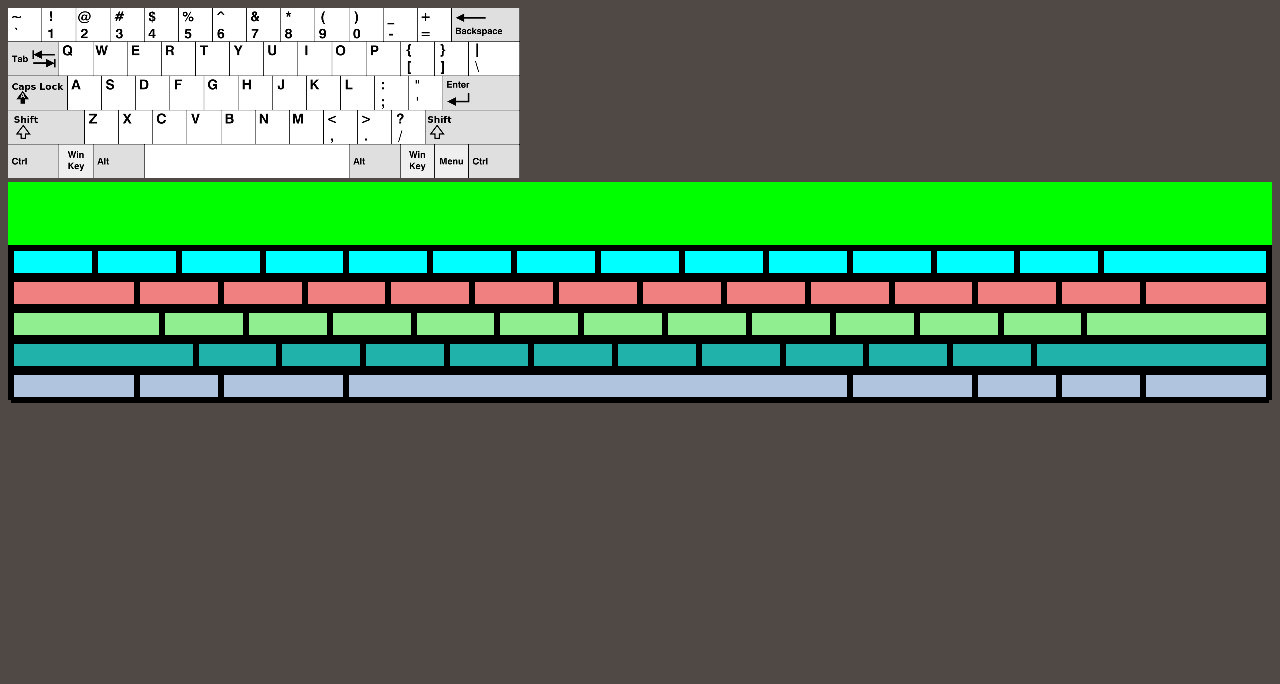
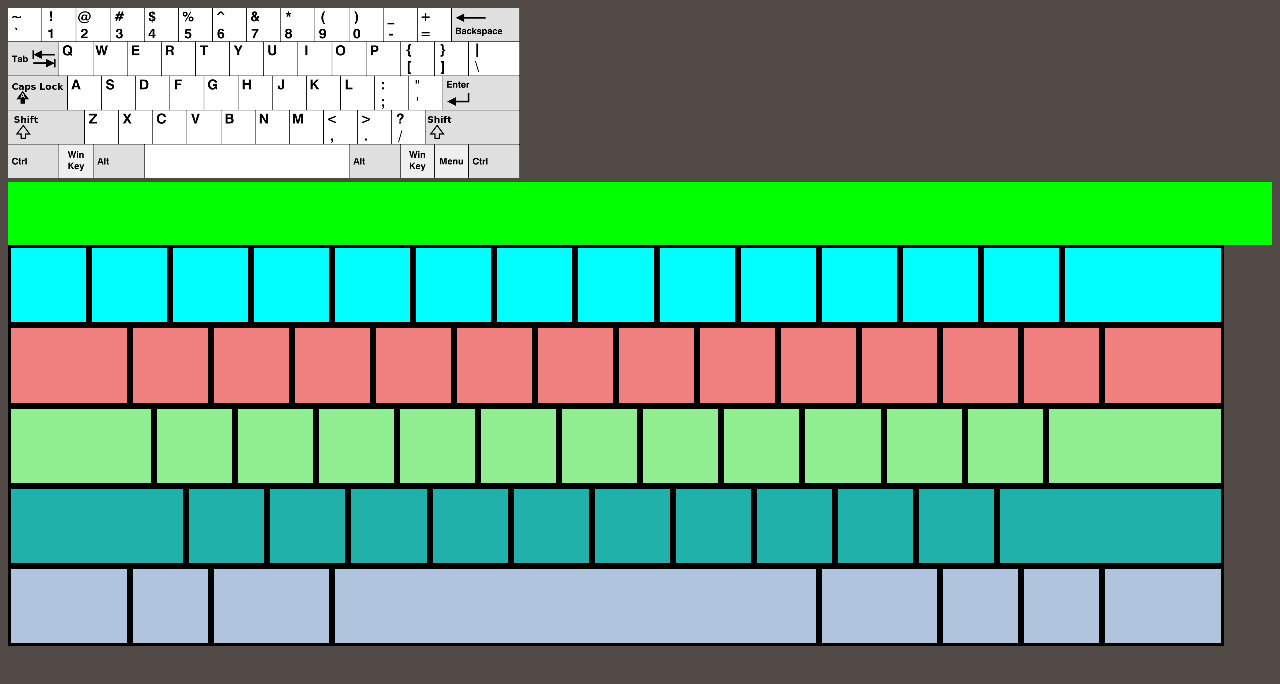
Before and after one commit to acedenva/fiddle, a website: page serve/index.html in a window 1280 px wide. Drawn offline with Linux system fonts and the light colour scheme.

Commit message:
running mock

```diff
--- a/serve/index.html
+++ b/serve/index.html
@@ -13,6 +13,8 @@
 <body>
 	<img src="./images/us.jpg">
 	<div id="h"></div>
+	<div id="arParent">
+		<div id="arChild">
 			<div id="keyboard">
 				<div id="upperRow">
 					<div></div>
@@ -86,6 +88,8 @@
 					<div></div>
 				</div>
 			</div>
+		</div>
+	</div>
 </body>
 
 </html>
--- a/serve/style.css
+++ b/serve/style.css
@@ -1,5 +1,12 @@
 body {
 	background-color: #504945;
+}
+#arParent {
+	width:95vw;
+}
+#arChild {
+	padding-top: 33%;
+	position: relative;
 }
 #h {
 	height: 0px;
@@ -7,11 +14,18 @@ body {
 	background-color: lime;
 }
 #keyboard {
-	display:block;
+	position: absolute;
+	top: 0;
+	left: 0;
+	height: 100%;
+	width: 100%;
 }
-#keyboard div {
+#keyboard > div {
 	display: grid;
-	height: 25px;
+	height: 20%;
+
+}
+#keyboard > div > div {
 	border-style: solid;
 }
 #upperRow {
```
Lines whose indentation alone changed are shown as unchanged.
